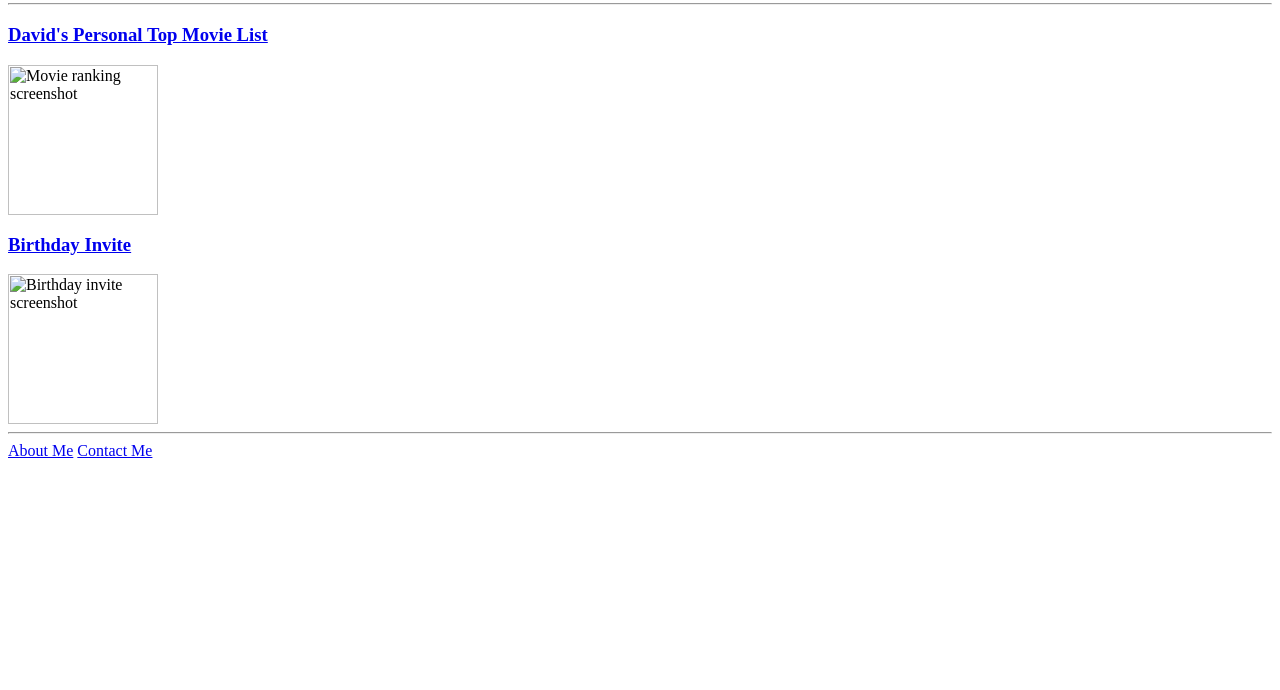
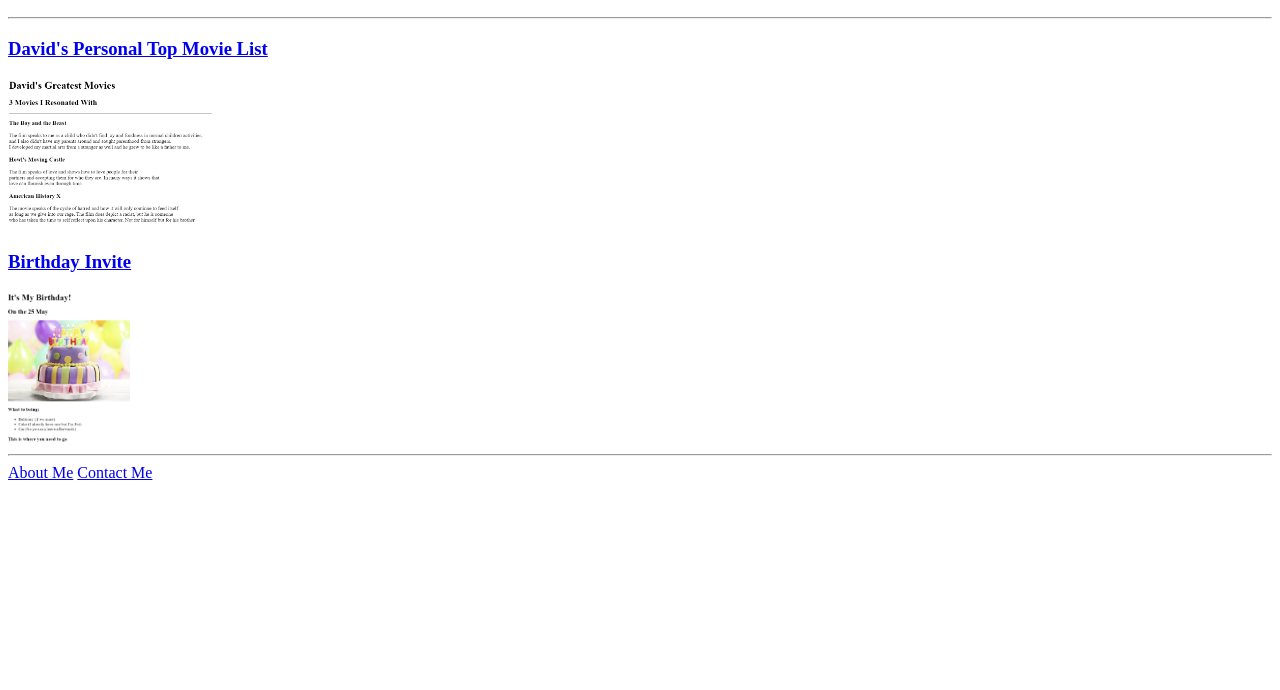
Before and after one commit to DavidAWestV/html-portfolio, a plain HTML site: page index.html in a window 1280 px wide. Shown: the part 110-800 px from the top of the page. Drawn offline with Linux system fonts and the light colour scheme.

Commit message:
Update index.html

```diff
--- a/index.html
+++ b/index.html
@@ -1,5 +1,5 @@
-<!doctype.html>
-    <html lang="en-US">
+<!DOCTYPE html>
+<html lang="en-US">
 <head>
     <meta charset="UTF-8">
     <title>My Website</title>
@@ -10,10 +10,10 @@
     <hr />
 
     <h3><a href="./public/movie-ranking.html">David's Personal Top Movie List</a></h3>
-    <img src="../4.3 HTML Porfolio Project/assets/images/movie screenshot.png" height="150" alt="Movie ranking screenshot">
+    <img src="./assets/images/movie screenshot.png" height="150" alt="Movie ranking screenshot">
 
     <h3><a href="./public/birthday-invite.html">Birthday Invite</a></h3>
-    <img src="../4.3 HTML Porfolio Project/assets/images/cake screenshot.png" height="150" alt="Birthday invite screenshot">
+    <img src="./assets/images/cake screenshot.png" height="150" alt="Birthday invite screenshot">
 
     <hr />
     <a href="./public/about.html">About Me</a>
```
